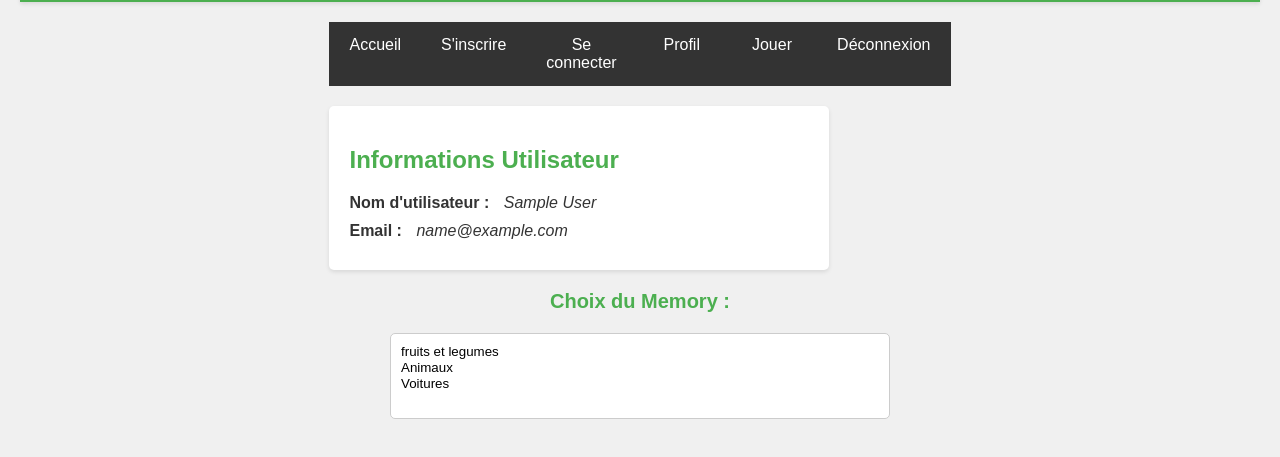
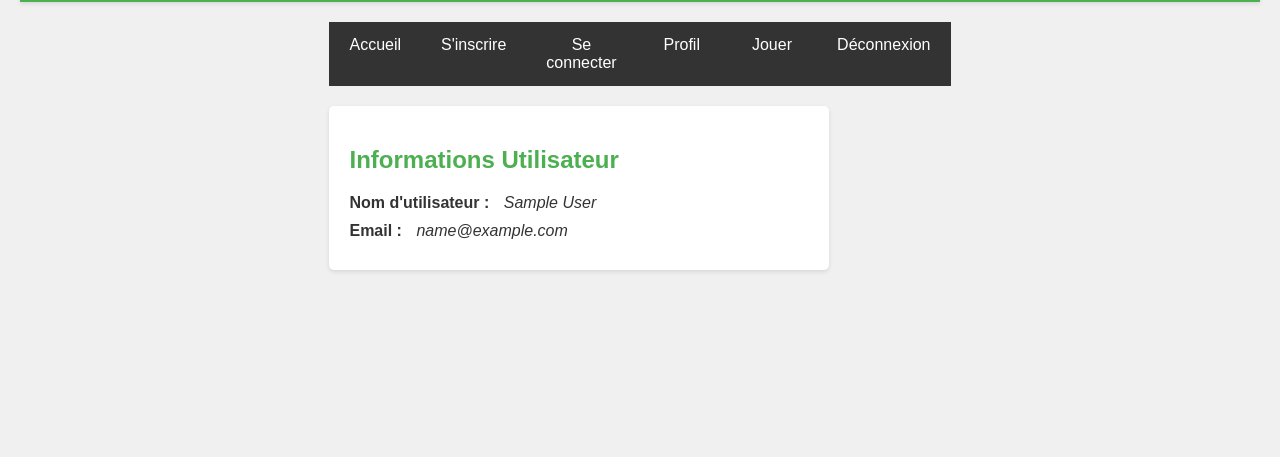
Before and after one commit to Najd-04/Memory-Game, a plain HTML site: page profil.html in a window 1280 px wide. Shown: the part 159-616 px from the top of the page. Drawn offline with Linux system fonts and the light colour scheme; sample sign-in values are in the browser's storage.

Commit message:
update profil

```diff
--- a/profil.html
+++ b/profil.html
@@ -36,15 +36,6 @@
                 <span id="email"></span>
             </div>
         </div>
-    </section>
-            <h2>Choix du Memory :</h2>
-            <label for="memory"></label>
-        <select name="memory" id="memory" multiple>
-            <option value="legume">fruits et legumes</option>
-            <option value="animaux">Animaux</option>
-            <option value="voitures">Voitures</option>
-        </select>
-    </section>
     <script>
     document.addEventListener('DOMContentLoaded', () => {
             // Récupérer l'utilisateur courant depuis localStorage
```
